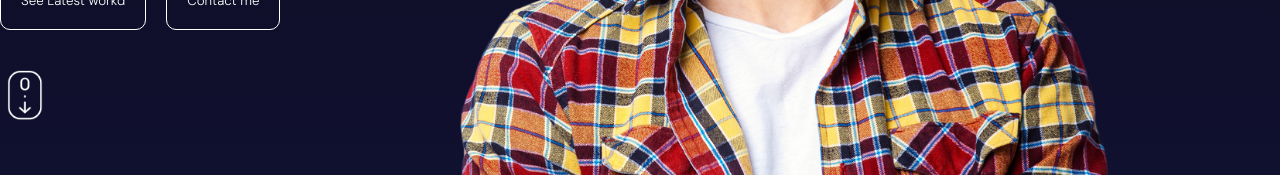
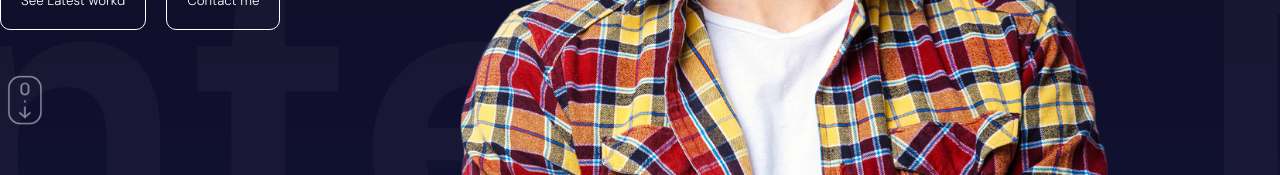
Before and after one commit to Nahid-07/animated-portfolio, a React (Vite) app: page / in a window 1280 px wide. Shown: the part 548-723 px from the top of the page. Built offline with nearby package versions, Linux system fonts and the light colour scheme.

Commit message:
hero section animation done

```diff
--- a/src/component/hero/Hero.jsx
+++ b/src/component/hero/Hero.jsx
@@ -1,22 +1,68 @@
 import "./hero.scss";
+import { motion } from "framer-motion";
+
+const textVariants = {
+  initial: {
+    x: -500,
+    opacity: 0,
+  },
+  animate: {
+    x: 0,
+    opacity: 1,
+    transition: {
+      duration: 1,
+      staggerChildren: 0.1,
+    },
+  },
+  scrollButton:{
+    opacity:0,
+    y:10,
+    transition:{
+      duration:2,
+      repeat:Infinity
+    }
+  }
+};
+const sliderVariants = {
+  initial: {
+    x: 0,
+  },
+  animate: {
+    x: "-220%",
+    transition: {
+      duration: 20,
+      repeatType:"mirror",
+      repeat : Infinity
+    },
+  },
+};
 
 const Hero = () => {
   return (
     <div className="hero">
-      <div className="wraper">
-        <div className="textContainer">
-          <h2>Nahidul Islam Asif</h2>
-          <h1>Frontend and MERN stack developer</h1>
-          <div className="buttons">
-            <button>See Latest workd</button>
-            <button>Contact me</button>
-          </div>
-          <img src="/scroll.png" alt="" />
-        </div>
-      </div>
-      <div className="slidingTextContainer">
+      <motion.div className="wraper">
+        <motion.div
+          className="textContainer"
+          variants={textVariants}
+          initial="initial"
+          animate="animate"
+        >
+          <motion.h2 variants={textVariants}>Nahidul Islam Asif</motion.h2>
+          <motion.h1 variants={textVariants}>
+            Frontend and MERN stack developer
+          </motion.h1>
+          <motion.div variants={textVariants} className="buttons">
+            <motion.button variants={textVariants}>
+              See Latest workd
+            </motion.button>
+            <motion.button variants={textVariants}>Contact me</motion.button>
+          </motion.div>
+          <motion.img variants={textVariants} animate="scrollButton" src="/scroll.png" alt="" />
+        </motion.div>
+      </motion.div>
+      <motion.div variants={sliderVariants} initial="initial" animate="animate" className="slidingTextContainer">
         Frontend Developer MERN stack Developer
-      </div>
+      </motion.div>
       <div className="imageContainer">
         <img src="/hero.png" alt="" />
       </div>
--- a/src/component/hero/hero.scss
+++ b/src/component/hero/hero.scss
@@ -53,9 +53,10 @@
     .slidingTextContainer{
         position: absolute;
         font-size: 50vh;
-        top: 0;
         bottom: -120px;
         white-space: nowrap;
         color: #ffffff09;
+        width: 50%;
+        font-weight: bold;
     }
 }
```
